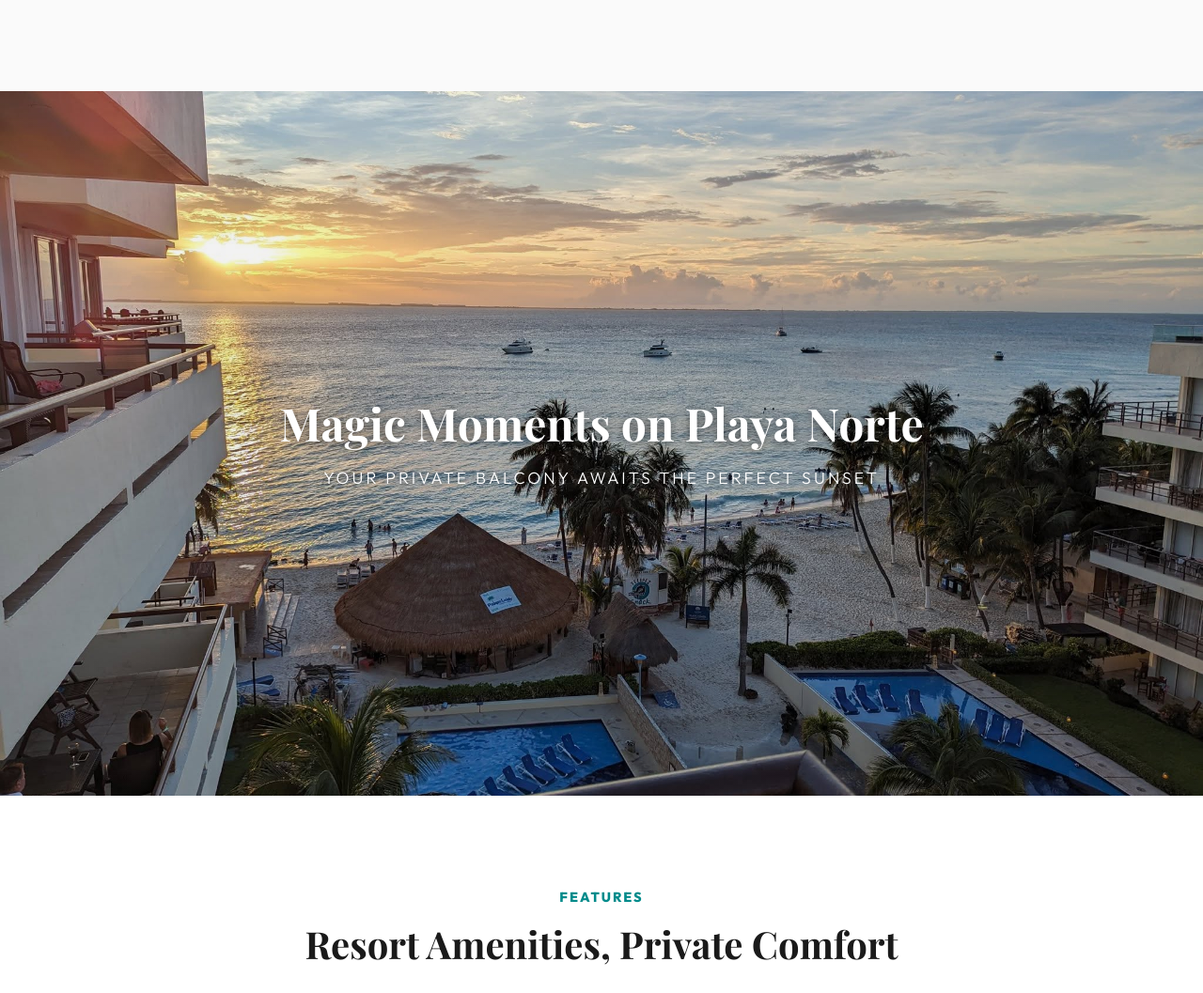
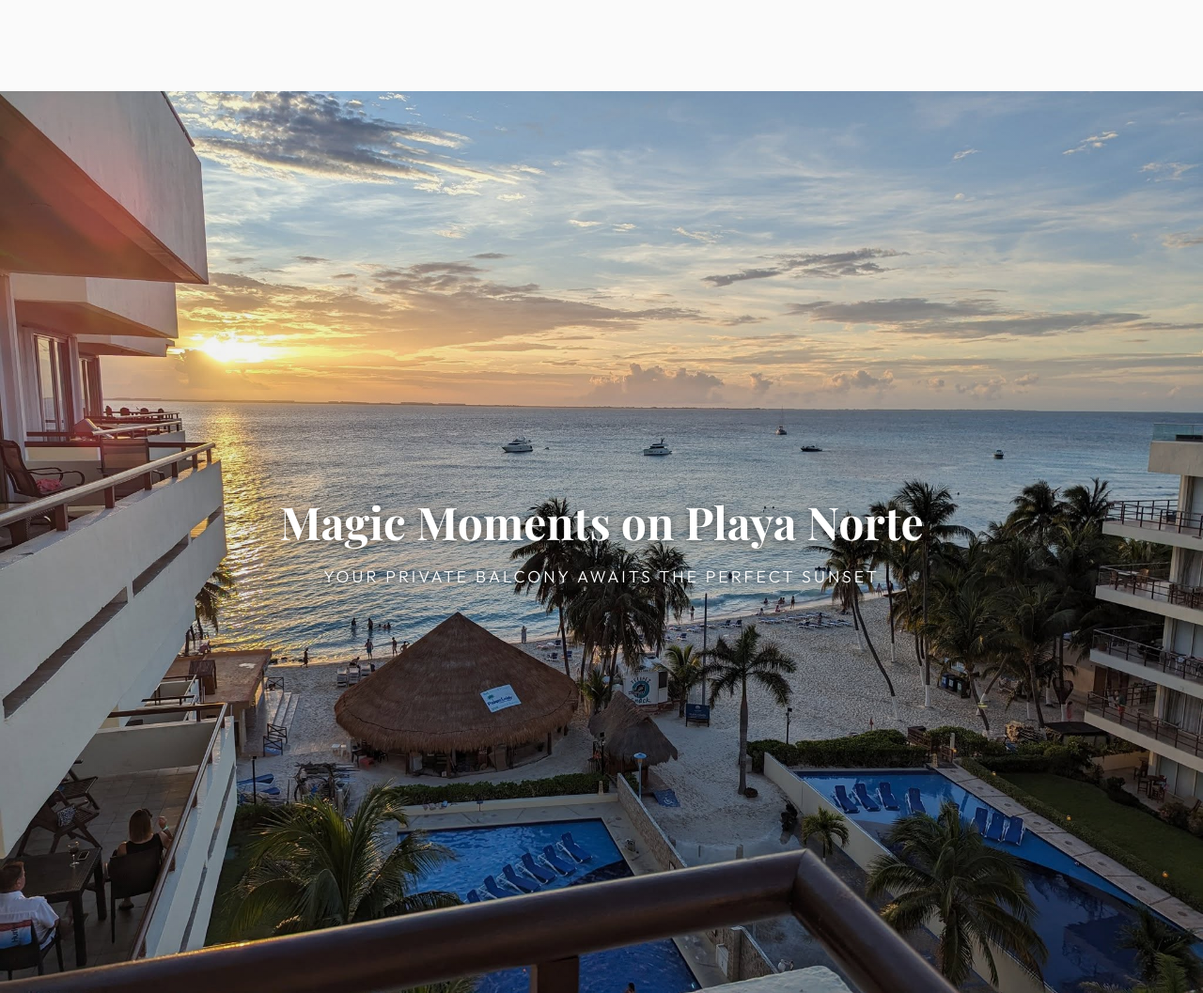
Before and after one commit to dmcnaught/ixchelsite, a plain HTML site: page index.html in a window 1280 px wide. Shown: the part 2561-3618 px from the top of the page at 94% size. Drawn offline with nearby package versions, Linux system fonts and the light colour scheme; a web font is replaced by a local one.

Commit message:
UI: Show full sunset photo using aspect-ratio to match image proportions

```diff
--- a/css/style.css
+++ b/css/style.css
@@ -539,12 +539,15 @@ a {
     background-image: linear-gradient(rgba(0, 0, 0, 0.05), rgba(0, 0, 0, 0.05)), url('../images/sunset.jpg');
     background-size: cover;
     background-position: center center;
+    background-repeat: no-repeat;
+    background-color: #1a2a3a;
     display: flex;
     align-items: center;
     justify-content: center;
     text-align: center;
     color: #fff;
     padding: 80px 2rem;
+    aspect-ratio: 4/3;
 }
 
 .divider-content {
```
